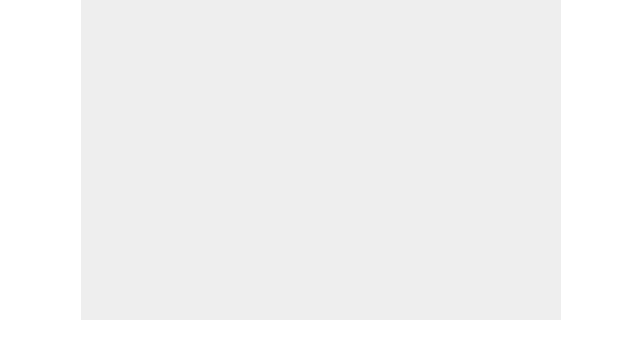
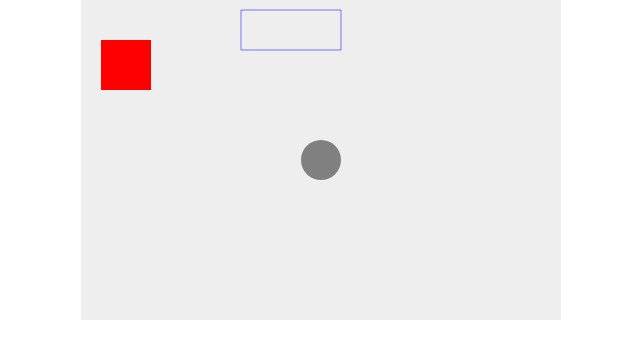
Before and after one commit to hopper-grass/breakout, a plain HTML site: page index.html in a window 1280 px wide. Shown: the whole page, without its empty margins (319-959 px from the left). Drawn offline with Linux system fonts and the light colour scheme.

Commit message:
Adding random shapes to the canvas.

```diff
--- a/index.html
+++ b/index.html
@@ -15,7 +15,29 @@
 <canvas id="myCanvas" width="480" height="320"></canvas>
 
 <script>
-	// JavaScript here
+	var canvas = document.getElementById("myCanvas");
+	var ctx = canvas.getContext("2d");
+
+	//Rectangle
+	ctx.beginPath();
+	ctx.rect(20, 40, 50, 50);
+	ctx.fillStyle = "#FF0000";
+	ctx.fill();
+	ctx.closePath();
+
+	//Circle
+	ctx.beginPath();
+	ctx.arc(240, 160, 20, 0, Math.PI*2, false);
+	ctx.fillStyle = "gray";
+	ctx.fill();
+	ctx.closePath();
+
+	//Unfilled Rectangle
+	ctx.beginPath();
+	ctx.rect(160, 10, 100, 40);
+	ctx.strokeStyle = "rgba(0, 0, 255, 0.5)";
+	ctx.stroke();
+	ctx.closePath();
 </script>
 
 </body>
```
